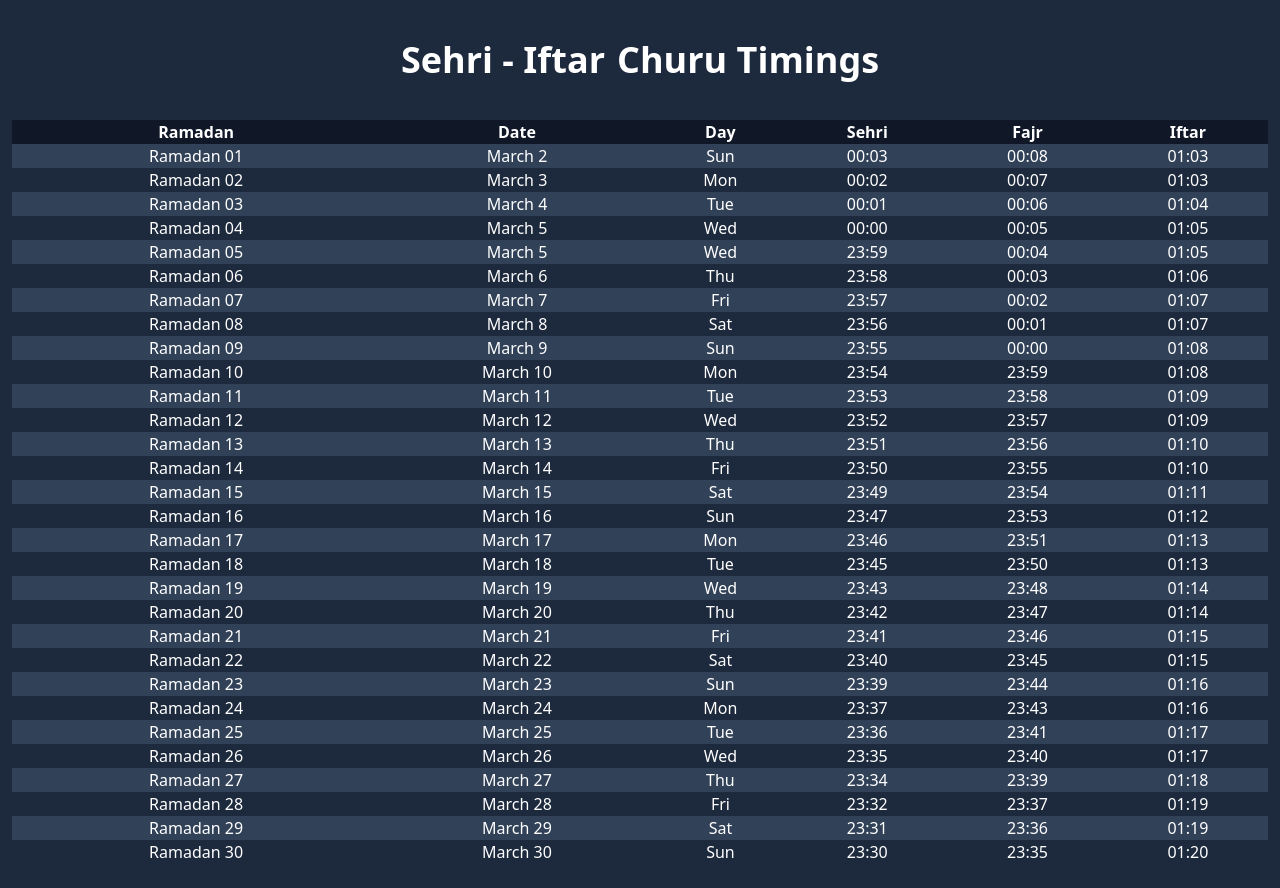
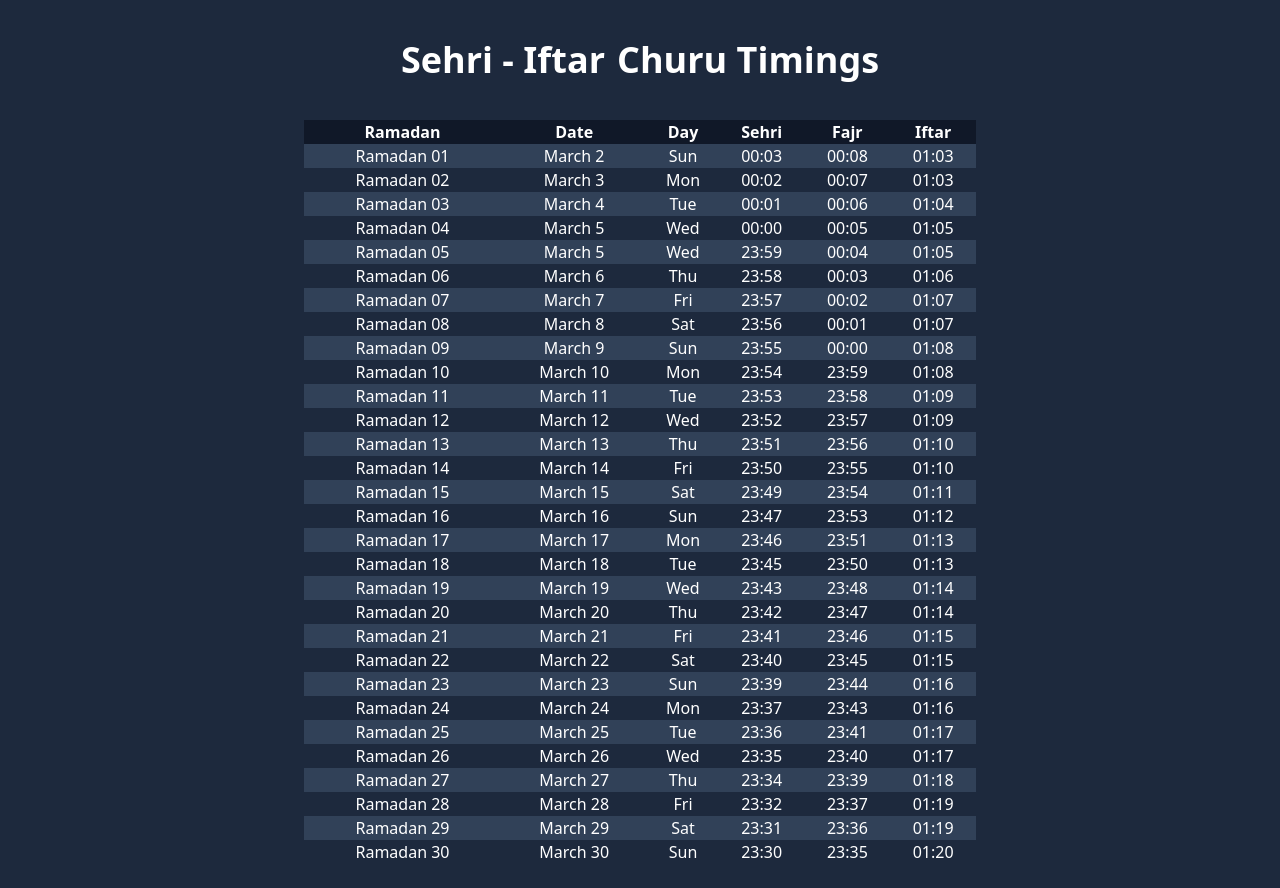
Before and after one commit to syeduroojkamal/churu-sehri-iftar-2025, a React (Vite) app: page / in a window 1280 px wide. Built offline with nearby package versions, Linux system fonts and the light colour scheme.

Commit message:
fix: Responsiveness on larger screen

```diff
--- a/src/components/Main.tsx
+++ b/src/components/Main.tsx
@@ -196,7 +196,7 @@ const getDayString = (day: { sehri: Date; iftar: Date }) => {
 
 const Main = () => {
   return (
-    <main className="mx-3 mb-6 md:">
+    <main className="mx-3 mb-6 max-w-2xl md:mx-auto">
       <table className="table-auto w-full bg-gray-900 text-center">
         <thead>
           <tr>
```
